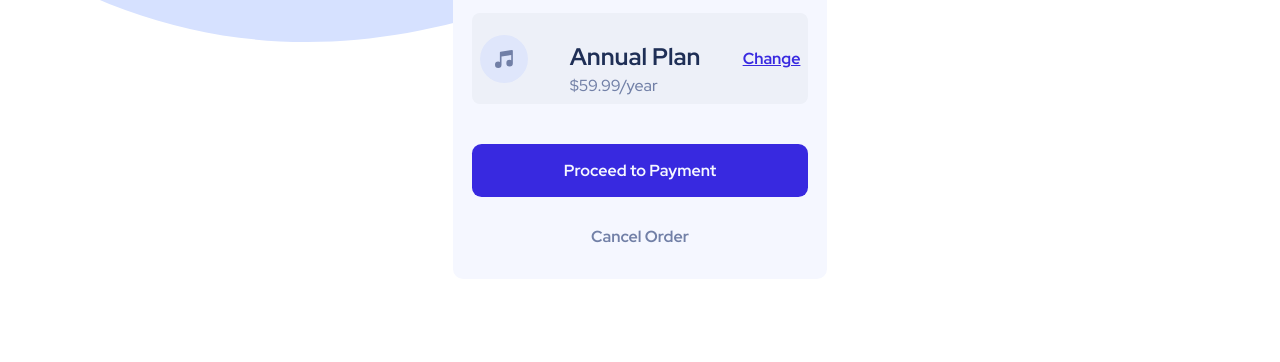
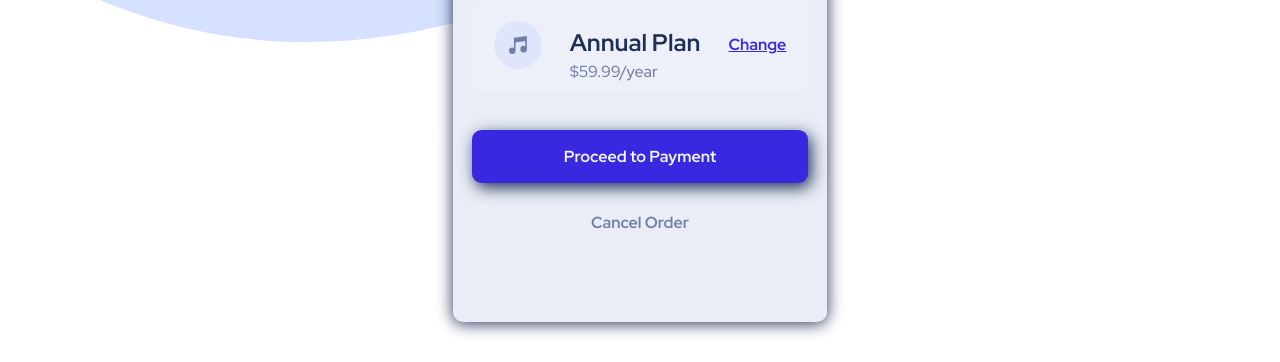
Before and after one commit to andr3ygy12/order-summary, a plain HTML site: page index.html in a window 1280 px wide. Shown: the part 438-800 px from the top of the page. Drawn offline with Linux system fonts and the light colour scheme.

Commit message:
fixed somethings

```diff
--- a/style.css
+++ b/style.css
@@ -36,11 +36,13 @@ main {
 
 .card {
     /* width: 375px; */
-    height: auto;
+    height: 90vh;
     display: flex;
     flex-direction: column;
     border-radius: 10px;
-    background-color: var(--very-pale-blue);
+    background-color: #fff;
+    background-color: hsl(225, 38%, 94%);
+    box-shadow: 0 .1rem 1rem var(--dark-blue);
 }
 
 .hero-image {
@@ -66,6 +68,7 @@ main {
     text-align: center;
     color: var(--desaturated-blue);
     line-height: 1.8;
+    padding: 0 2rem;
     margin: 1rem 0 1rem;
 
 }
@@ -73,7 +76,7 @@ main {
 .order-plan {
     width: 90%;
     display: flex;
-    justify-content: space-between;
+    justify-content: space-around;
     align-items: center;
     /* Row and nowrap by default */
 
@@ -124,7 +127,7 @@ main {
 .pay-cancel-title {
     background-color: var(--bright-blue);
     color: var(--very-pale-blue);
-    /* box-shadow: 0 .8rem 5rem var(--desaturated-blue); */
+    box-shadow: .2rem .3rem 1rem var(--dark-blue);
 }
 
 .pay-cancel-subtitle {
```
